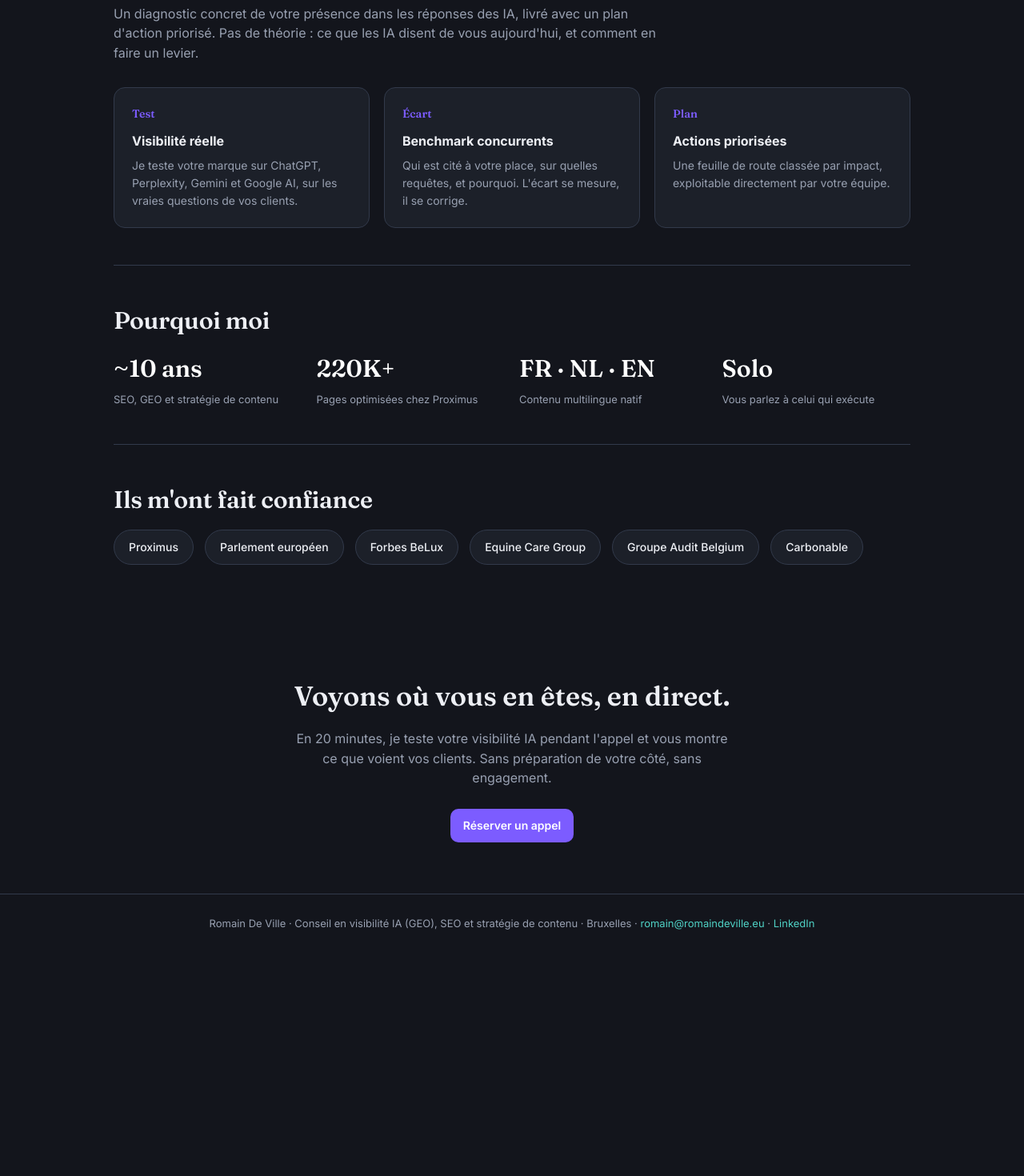
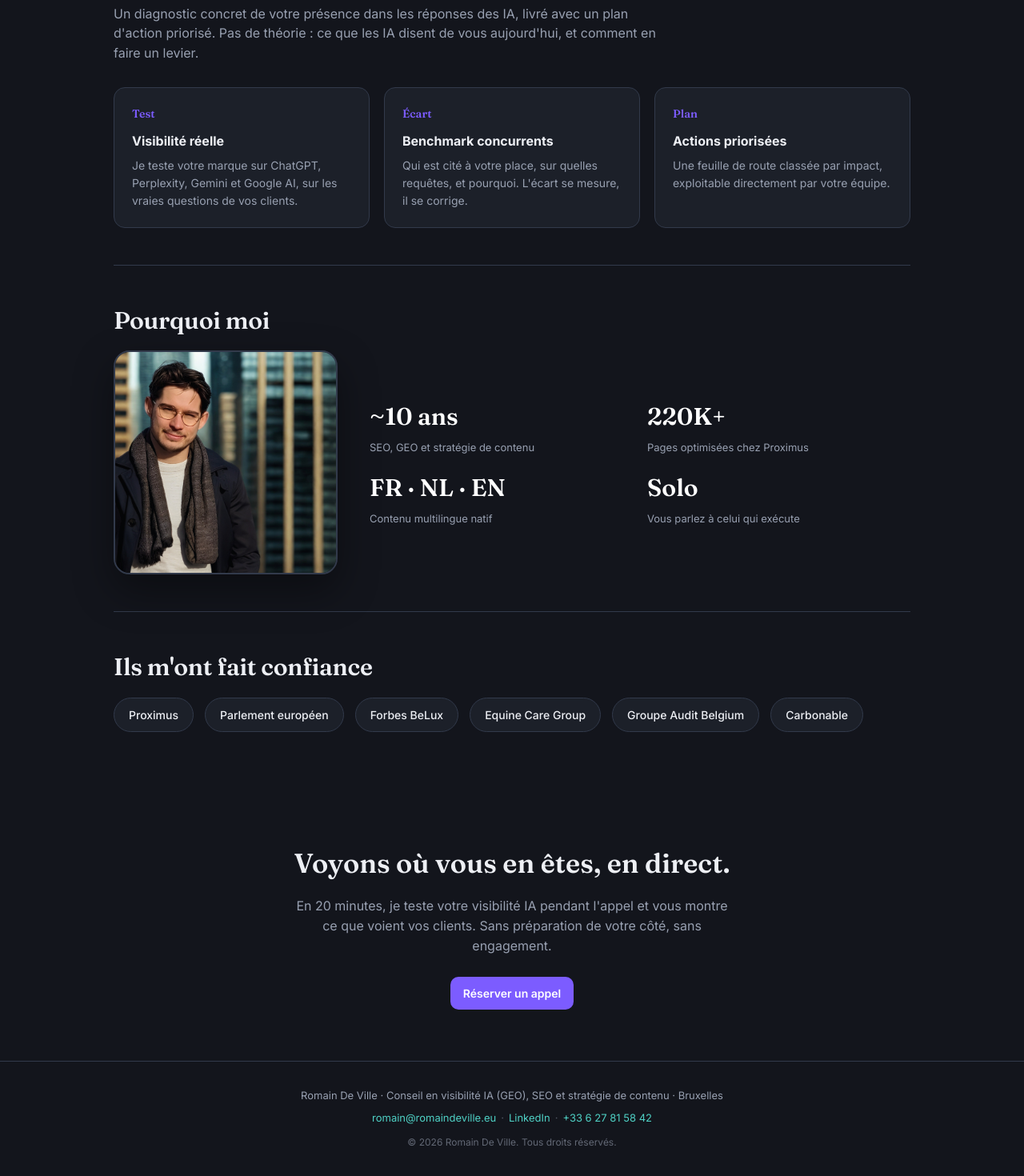
Before and after one commit to RomainDeVille/romaindeville.eu, a Next.js app: page / in a window 1280 px wide. Shown: the part 1227-2697 px from the top of the page at 80% size. Before the commit the page ends 2417 px from the top, so only its background shows below. Built offline with nearby package versions, Linux system fonts and the light colour scheme; no server answers.

Commit message:
feat: portrait + footer enrichi (copyright, tel, liens)

```diff
--- a/src/app/globals.css
+++ b/src/app/globals.css
@@ -320,12 +320,33 @@ section.block {
   margin: 0;
 }
 
+/* ===== WHY GRID ===== */
+.why-grid {
+  display: grid;
+  grid-template-columns: auto 1fr;
+  gap: 40px;
+  align-items: center;
+  margin-top: 8px;
+}
+
+.portrait-wrap {
+  display: flex;
+  align-items: center;
+  justify-content: center;
+}
+
+.portrait {
+  border-radius: 20px;
+  object-fit: cover;
+  border: 2px solid var(--line);
+  box-shadow: 0 20px 50px rgba(0, 0, 0, 0.4);
+}
+
 /* ===== FACTS ===== */
 .facts {
   display: grid;
-  grid-template-columns: repeat(4, 1fr);
+  grid-template-columns: repeat(2, 1fr);
   gap: 18px;
-  margin-top: 8px;
 }
 
 .fact .v {
@@ -382,7 +403,7 @@ section.block {
 /* ===== FOOTER ===== */
 footer.foot {
   border-top: 1px solid var(--line);
-  padding: 26px 32px;
+  padding: 32px 32px;
   color: var(--muted);
   font-size: 13px;
   text-align: center;
@@ -395,6 +416,21 @@ footer.foot a {
 
 footer.foot a:hover {
   color: var(--accent);
+}
+
+.foot-links {
+  margin-top: 8px;
+}
+
+.foot-sep {
+  margin: 0 6px;
+  opacity: 0.5;
+}
+
+.foot-copy {
+  margin-top: 12px;
+  font-size: 12px;
+  opacity: 0.6;
 }
 
 /* ===== PARCOURS ===== */
@@ -640,6 +676,17 @@ footer.foot a:hover {
     grid-template-columns: 1fr;
   }
 
+  .why-grid {
+    grid-template-columns: 1fr;
+    gap: 24px;
+    text-align: center;
+  }
+
+  .portrait {
+    width: 180px;
+    height: 180px;
+  }
+
   .facts {
     grid-template-columns: 1fr 1fr;
   }
--- a/src/app/layout.tsx
+++ b/src/app/layout.tsx
@@ -105,9 +105,13 @@ export default function RootLayout({
         {children}
         <footer className="foot">
           <div className="wrap">
+            <div>
               Romain De Ville · Conseil en visibilité IA (GEO), SEO et stratégie
-            de contenu · {profile.city} ·{" "}
-            <a href={`mailto:${profile.email}`}>{profile.email}</a> ·{" "}
+              de contenu · {profile.city}
+            </div>
+            <div className="foot-links">
+              <a href={`mailto:${profile.email}`}>{profile.email}</a>
+              <span className="foot-sep">·</span>
               <a
                 href={profile.linkedin}
                 target="_blank"
@@ -115,6 +119,12 @@ export default function RootLayout({
               >
                 LinkedIn
               </a>
+              <span className="foot-sep">·</span>
+              <a href={`tel:${profile.phone.replace(/\s/g, "")}`}>
+                {profile.phone}
+              </a>
+            </div>
+            <div className="foot-copy">© {new Date().getFullYear()} Romain De Ville. Tous droits réservés.</div>
           </div>
         </footer>
       </body>
--- a/src/app/page.tsx
+++ b/src/app/page.tsx
@@ -1,4 +1,5 @@
 import Link from "next/link";
+import Image from "next/image";
 import { profile, clients } from "@/lib/data";
 
 export default function Home() {
@@ -136,6 +137,17 @@ export default function Home() {
       {/* ===== POURQUOI MOI ===== */}
       <section className="block">
         <h2>Pourquoi moi</h2>
+        <div className="why-grid">
+          <div className="portrait-wrap">
+            <Image
+              src="/portrait.jpg"
+              alt="Romain De Ville, consultant SEO et GEO à Bruxelles"
+              width={280}
+              height={280}
+              className="portrait"
+              priority={false}
+            />
+          </div>
           <div className="facts">
             <div className="fact">
               <div className="v">~10 ans</div>
@@ -152,6 +164,7 @@ export default function Home() {
             <div className="fact">
               <div className="v">Solo</div>
               <div className="k">Vous parlez à celui qui exécute</div>
+            </div>
           </div>
         </div>
       </section>
```
Also changed, not shown: public/portrait.jpg (added). Lines whose indentation alone changed are shown as unchanged.
